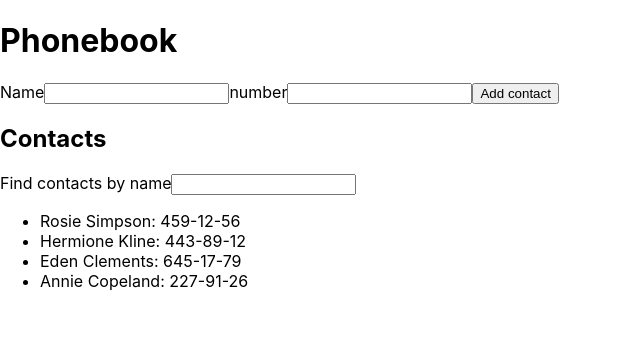
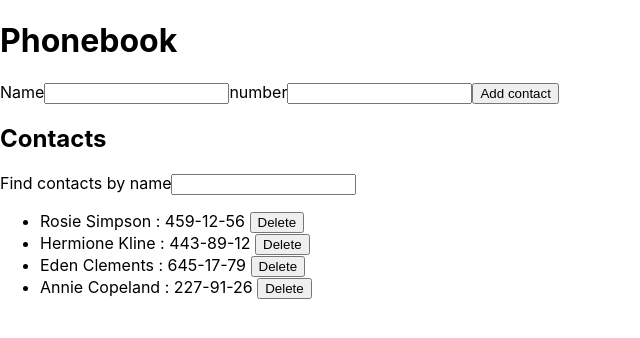
Before and after one commit to Markizdickabraz/goit-react-hw-02-phonebook, a React (Create React App) app: page / in a window 1280 px wide. Shown: the top 338 px of the page, without its empty margins (0-640 px from the left). Built offline with nearby package versions, Linux system fonts and the light colour scheme.

Commit message:
delete btn

```diff
--- a/src/components/App.jsx
+++ b/src/components/App.jsx
@@ -16,9 +16,10 @@ class App extends Component {
     filter: ''
   }
 
+
+
   formSubmitHandler = (data) => {
-    console.log(data)
-    this.setState(prevState =>{
+      this.setState(prevState =>{
       return {
         contacts: [...prevState.contacts, {...data},],
     }
@@ -30,7 +31,22 @@ class App extends Component {
      this.setState({ filter: e.currentTarget.value })
   }
 
+  //   deleteButtonClick = e  => {
+  //   console.log(e)
+  //   this.setState(prevState => {
+  //   return {
+  //       contacts: prevState.contacts.filter(contacts => contacts.name === e)
+  //     }
+  //   })
+  // }
 
+  deleteClick = (e) => {
+    console.dir(e.currentTarget.id)
+    console.log(this.state.contacts)
+    this.setState(prevState => ({
+      contacts: prevState.contacts.filter(contact => contact.name !== e)
+    }))
+  }
 
   render() {
     const {filter } = this.state;
@@ -44,7 +60,7 @@ class App extends Component {
         <ContactForm onSubmit={this.formSubmitHandler} />
         <h2>Contacts</h2>
         <Filter value={filter} onChange={this.chengeFilter} />
-        <ContactList items={filtredComponents} />
+        <ContactList items={filtredComponents} btnDeleteClick={this.deleteClick} />
       </div>
     );
   }
--- a/src/components/contactList.js
+++ b/src/components/contactList.js
@@ -1,11 +1,25 @@
+import ListItem from "./listItem";
 
 
-export default function ContactList({items}) {
+export default function ContactList({ items, btnDeleteClick }) {
+
+    // console.log(stateContacts);
+    // const deleteButtonClick = ({ stateContacts }) => {
+
+    // }
+
     return (
         <ul>
             {items.map(item =>
-            (<li key ={item.name}>{item.name}: {item.number}</li>)
+            (
+                <ListItem key={item.name}
+                    name={item.name} number={item.number} deleteClick = {btnDeleteClick} ></ListItem>
+            )
                 )}
         </ul>
     )
 }
+//   {items.map(item =>
+//             (<li key={item.name}
+//             > {item.name}: {item.number}</li>)
+//                 )}
--- a/src/components/form.js
+++ b/src/components/form.js
@@ -10,25 +10,24 @@ class ContactForm extends Component {
     }
 
   handleChacge = e => {
-        const {name, value} = e.currentTarget;
+      const {name, value} = e.currentTarget;
       this.setState({ [name]: value })
-
+    //   if (this.state.name === e.currentTarget) {
+    //     console.log(e.currentTarget[0].value);
+    //     console.log(this.state.name);
+    //     alert('aaaaa')
+    //   return;
+    // }
 
   }
 
-    formSubmit = e => {
-        e.preventDefault();
-        // console.dir(e.currentTarget)
+  formSubmit = e => {
+      e.preventDefault();
+      this.props.onSubmit(this.state);
+      this.reset();
+    }
 
-            this.props.onSubmit(this.state);
-            this.reset()
 
-        // if (this.state.name) {
-        //     alert('pizda')
-        //     this.reset()
-        //     return;
-        // }
-  }
 
     reset = () => {
     this.setState({name: '', number: ''})
@@ -39,7 +38,7 @@ return (
     <form onSubmit={this.formSubmit} >
           <label>Name
              <input
-          type="text"
+              type="text"
               name="name"
               value={this.state.name}
               onChange = {this.handleChacge}
--- /dev/null
+++ b/src/components/listItem.js
@@ -0,0 +1,12 @@
+
+export default function ListItem({ name, number, deleteClick}) {
+
+    return (
+        <li onClick ={deleteClick} id = {name}> <span> {name} : {number}</span> <button type="button" >Delete</button></li>
+    )
+}
+
+            //     {items.map(item =>
+            // (<li key={item.name}
+            // > {item.name}: {item.number}</li>)
+            //     )}
```
